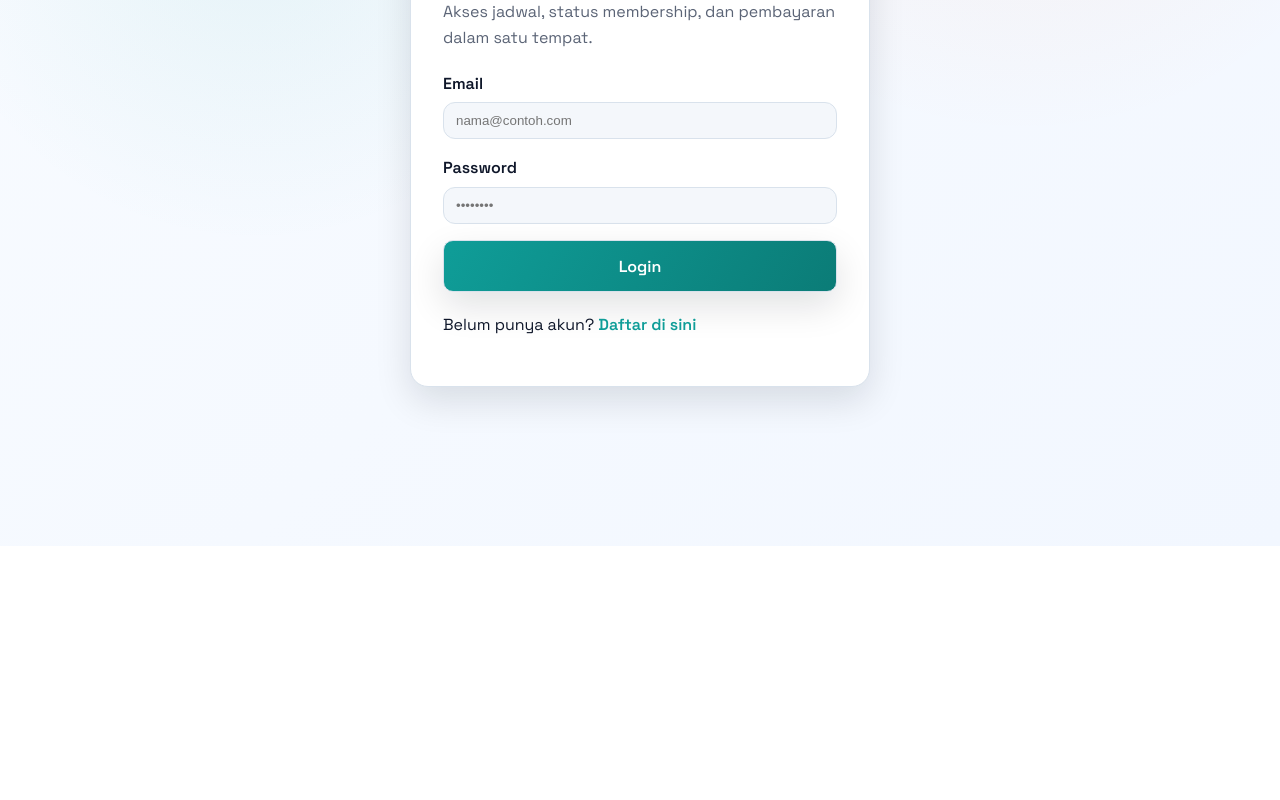
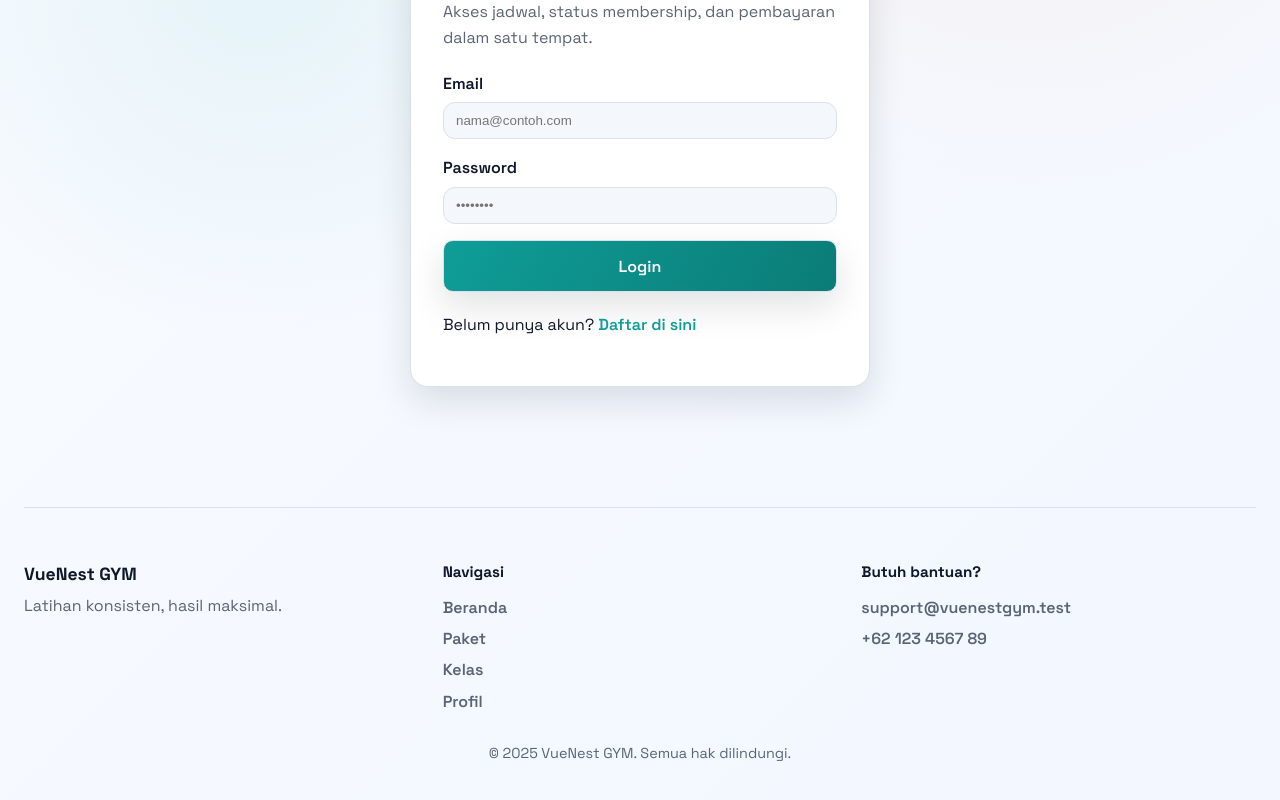
Before and after one commit to muhtegaralfikri/gym-membership-app, a Vue app in the folder frontend/: page /login in a window 1280 px wide. Shown: the part 254-1054 px from the top of the page. Before the commit the page ends 800 px from the top, so only its background shows below. Built offline with nearby package versions, Linux system fonts and the light colour scheme; no server answers.

Commit message:
fix layout dan add footer

```diff
--- a/frontend/src/App.vue
+++ b/frontend/src/App.vue
@@ -4,20 +4,31 @@ import { RouterView } from 'vue-router'
 
 // 2. (Opsional) Kamu bisa tambahkan komponen Navbar/Header di sini nanti
 import Navbar from './components/Navbar.vue'
+import AppFooter from './components/AppFooter.vue'
 </script>
 
 <template>
-  <Navbar />
-  <main>
-    <RouterView />
-  </main>
+  <div class="page">
+    <Navbar />
+    <main>
+      <RouterView />
+    </main>
+    <AppFooter />
+  </div>
 </template>
 
 <style scoped>
 /* Kita bisa hapus CSS lama dan mulai dari awal nanti */
+.page {
+  min-height: 100vh;
+  display: flex;
+  flex-direction: column;
+}
+
 main {
   padding: 2rem;
   max-width: 1280px;
   margin: 0 auto;
+  flex: 1;
 }
 </style>
--- /dev/null
+++ b/frontend/src/components/AppFooter.vue
@@ -0,0 +1,105 @@
+<script setup lang="ts">
+import { RouterLink } from 'vue-router'
+
+const currentYear = new Date().getFullYear()
+</script>
+
+<template>
+  <footer class="footer">
+    <div class="footer__content">
+      <div class="footer__brand">
+        <div class="footer__logo">VueNest GYM</div>
+        <p class="footer__tagline">Latihan konsisten, hasil maksimal.</p>
+      </div>
+      <div class="footer__links">
+        <h4>Navigasi</h4>
+        <RouterLink to="/">Beranda</RouterLink>
+        <RouterLink to="/packages">Paket</RouterLink>
+        <RouterLink to="/classes">Kelas</RouterLink>
+        <RouterLink to="/profile">Profil</RouterLink>
+      </div>
+      <div class="footer__contact">
+        <h4>Butuh bantuan?</h4>
+        <a href="mailto:support@vuenestgym.test">support@vuenestgym.test</a>
+        <a href="tel:+62123456789">+62 123 4567 89</a>
+      </div>
+    </div>
+    <div class="footer__bottom">© {{ currentYear }} VueNest GYM. Semua hak dilindungi.</div>
+  </footer>
+</template>
+
+<style scoped>
+.footer {
+  margin-top: 2.5rem;
+  padding: 2.5rem 0 1.5rem;
+  border-top: 1px solid var(--border);
+  color: var(--muted);
+  width: 100%;
+}
+
+.footer__content {
+  display: grid;
+  grid-template-columns: repeat(auto-fit, minmax(180px, 1fr));
+  gap: 1.5rem;
+  align-items: flex-start;
+  padding: 0.75rem 0;
+  max-width: 1280px;
+  margin: 0 auto;
+  width: 100%;
+}
+
+.footer__logo {
+  font-weight: 800;
+  font-size: 1.1rem;
+  color: var(--text);
+}
+
+.footer__tagline {
+  margin: 0.35rem 0 0;
+  color: var(--muted);
+}
+
+.footer__links,
+.footer__contact {
+  display: flex;
+  flex-direction: column;
+  gap: 0.35rem;
+}
+
+.footer__links h4,
+.footer__contact h4 {
+  margin: 0 0 0.35rem;
+  color: var(--text);
+  font-size: 0.95rem;
+}
+
+.footer a {
+  color: var(--muted);
+}
+
+.footer a:hover {
+  color: var(--primary);
+}
+
+.footer__bottom {
+  margin-top: 1rem;
+  text-align: center;
+  font-size: 0.9rem;
+  color: var(--muted);
+  max-width: 1280px;
+  margin-left: auto;
+  margin-right: auto;
+}
+
+@media (max-width: 640px) {
+  .footer__content {
+    text-align: center;
+    justify-items: center;
+  }
+
+  .footer__links,
+  .footer__contact {
+    align-items: center;
+  }
+}
+</style>
--- a/frontend/src/views/ProfileView.vue
+++ b/frontend/src/views/ProfileView.vue
@@ -236,12 +236,12 @@ onMounted(async () => {
           <div class="tx-status">
             <span :class="['pill', 'small', tx.status]">{{ tx.status }}</span>
             <p v-if="tx.status === 'pending'" class="tip">
-              Menunggu pembayaran atau review bank (challenge). Buka tautan Snap terbaru atau hubungi admin.
+              Menunggu konfirmasi. Buka Snap terbaru atau hubungi admin.
             </p>
             <p v-else-if="tx.status === 'failed'" class="tip">
               Gagal/berakhir. Buat transaksi baru jika masih ingin lanjut.
             </p>
-            <p v-else class="tip success">Pembayaran sukses, membership aktif.</p>
+            <p v-else class="tip success">Berhasil. Membership aktif.</p>
             <RouterLink v-if="tx.status === 'pending'" class="ghost-btn tiny" to="/packages">Lanjutkan Bayar</RouterLink>
           </div>
         </div>
@@ -473,6 +473,9 @@ onMounted(async () => {
   margin: 0;
   color: var(--muted);
   text-align: right;
+  max-width: 240px;
+  line-height: 1.35;
+  word-break: break-word;
 }
 .tip.success {
   color: var(--primary);
@@ -516,6 +519,11 @@ onMounted(async () => {
   .tx-status {
     align-items: flex-start;
     text-align: left;
+    max-width: 100%;
+  }
+  .tip {
+    text-align: left;
+    max-width: 100%;
   }
 }
 </style>
```
